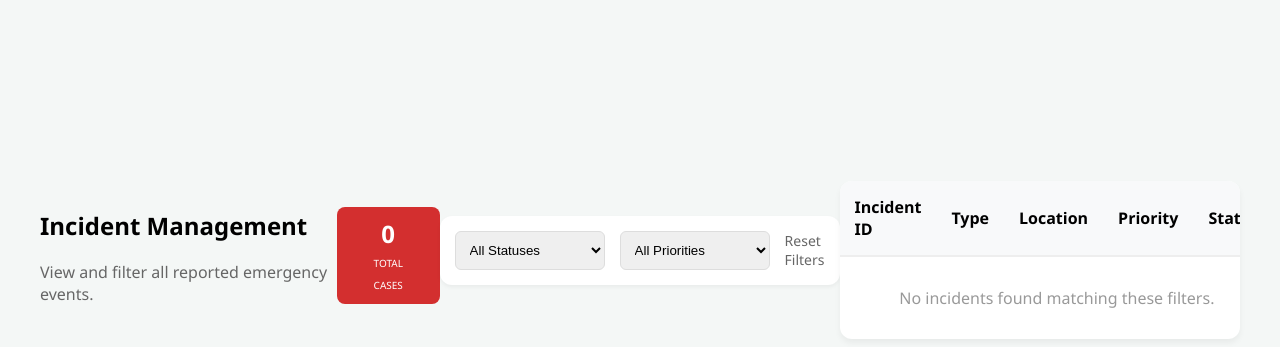
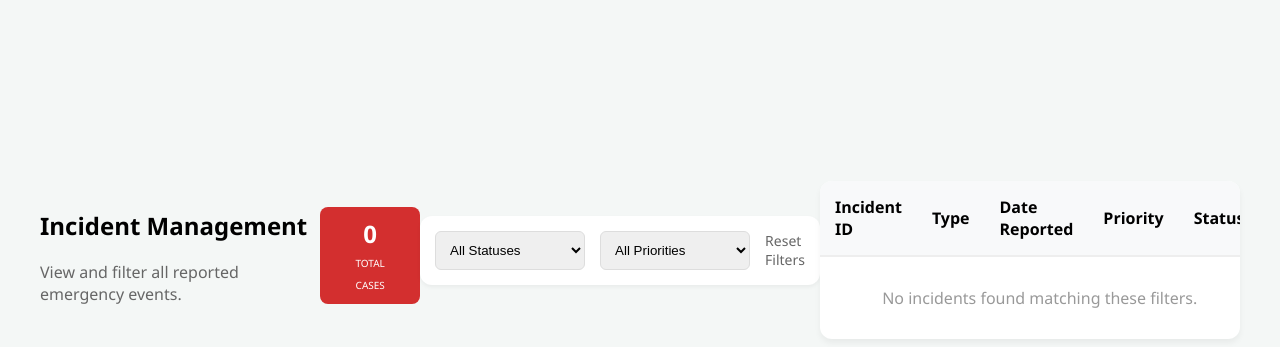
Before and after one commit to Hikaritora/RescueNET, a Django app: page /incydenty/ in a window 1280 px wide. Shown: the part 140-487 px from the top of the page. Run offline with Django 5.2, Linux system fonts and the light colour scheme; data that the repository does not hold is empty.

Commit message:
Replace location column with date reported in incidents list
Swapped the coordinates column for a Date Reported column to make the incidents table more informative at a glance.

```diff
--- a/Inspiracja_Apki/management/templates/management/incydenty.html
+++ b/Inspiracja_Apki/management/templates/management/incydenty.html
@@ -40,7 +40,7 @@
             <tr style="background: #f8f9fa; border-bottom: 2px solid #eee;">
                 <th style="padding: 15px; text-align: left;">Incident ID</th>
                 <th style="padding: 15px; text-align: left;">Type</th>
-                <th style="padding: 15px; text-align: left;">Location</th>
+                <th style="padding: 15px; text-align: left;">Date Reported</th>
                 <th style="padding: 15px; text-align: left;">Priority</th>
                 <th style="padding: 15px; text-align: left;">Status</th>
             </tr>
@@ -54,8 +54,8 @@
                     </a>
                 </td>
                 <td style="padding: 15px;">{{ incydent.typ }}</td>
-                <td style="padding: 15px; font-family: monospace; color: #666;">
-                    {{ incydent.lat|floatformat:4 }}, {{ incydent.lng|floatformat:4 }}
+                <td style="padding: 15px; font-family: monospace; color: #666; font-size: 13px;">
+                    {{ incydent.data_zgloszenia|date:"Y-m-d H:i" }}
                 </td>
                 <td style="padding: 15px;">
                     {% if incydent.priorytet == 'krytyczny' %}
```
